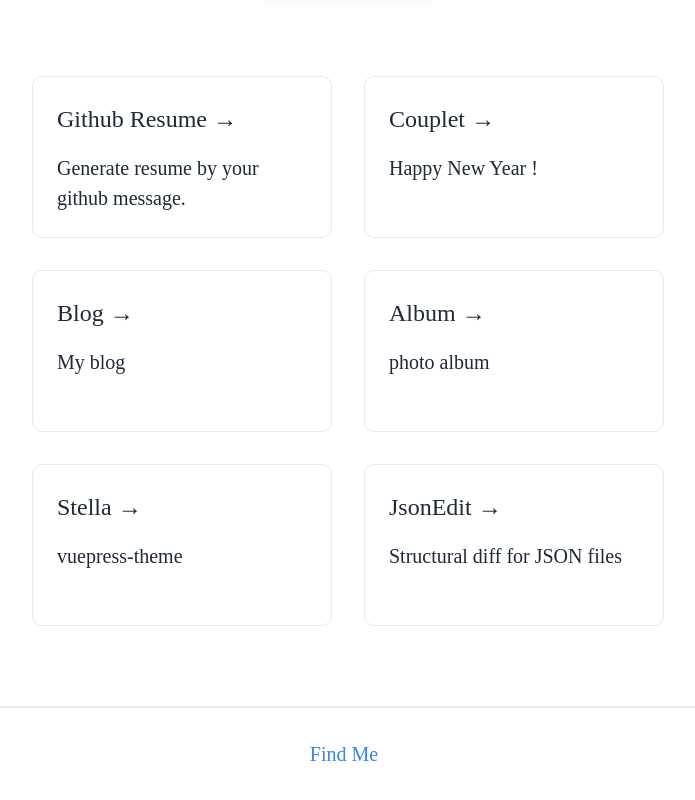
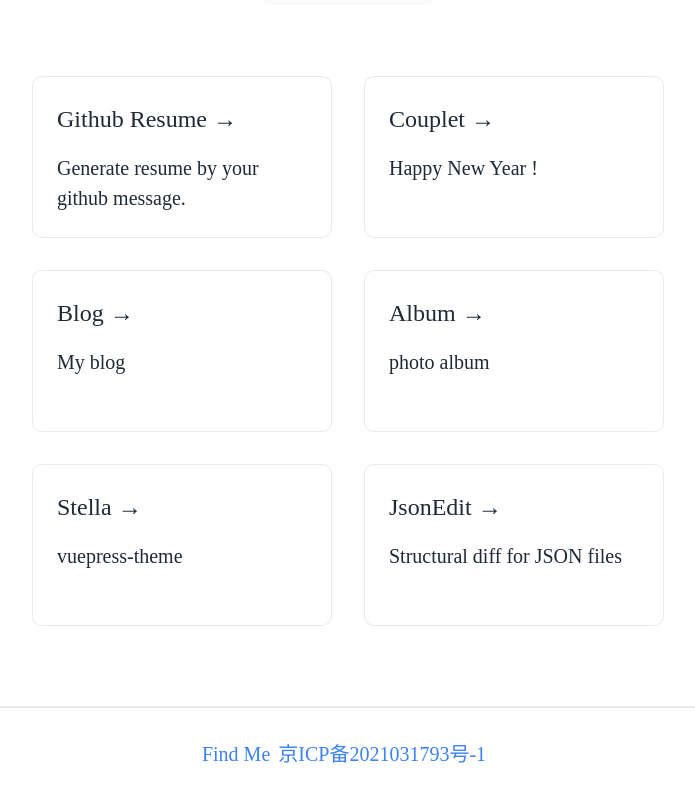
Before and after one commit to SHUAXINDIARY/Toys, a Next.js app: page / in a window 1280 px wide. Shown: the part 256-1056 px from the top of the page, without its empty margins (292-987 px from the left). Built offline with nearby package versions, Linux system fonts and the light colour scheme.

Commit message:
feat: 添加备案信息

```diff
--- a/pages/index.tsx
+++ b/pages/index.tsx
@@ -47,7 +47,7 @@
     return (
         <div className="py-8 px-8">
             <Head>
-                <title>Toys</title>
+                <title>提效小工具</title>
                 <meta
                     name="description"
                     content="Generated by create next app"
@@ -86,6 +86,12 @@
                     className="mr-2 text-xl text-blue-500">
                     Find Me
                 </a>
+                <a
+                    href="https://beian.miit.gov.cn/"
+                    className="mr-2 text-xl text-blue-500"
+                    target="_blank">
+                    京ICP备2021031793号-1
+                </a>
             </footer>
         </div>
     );
```
